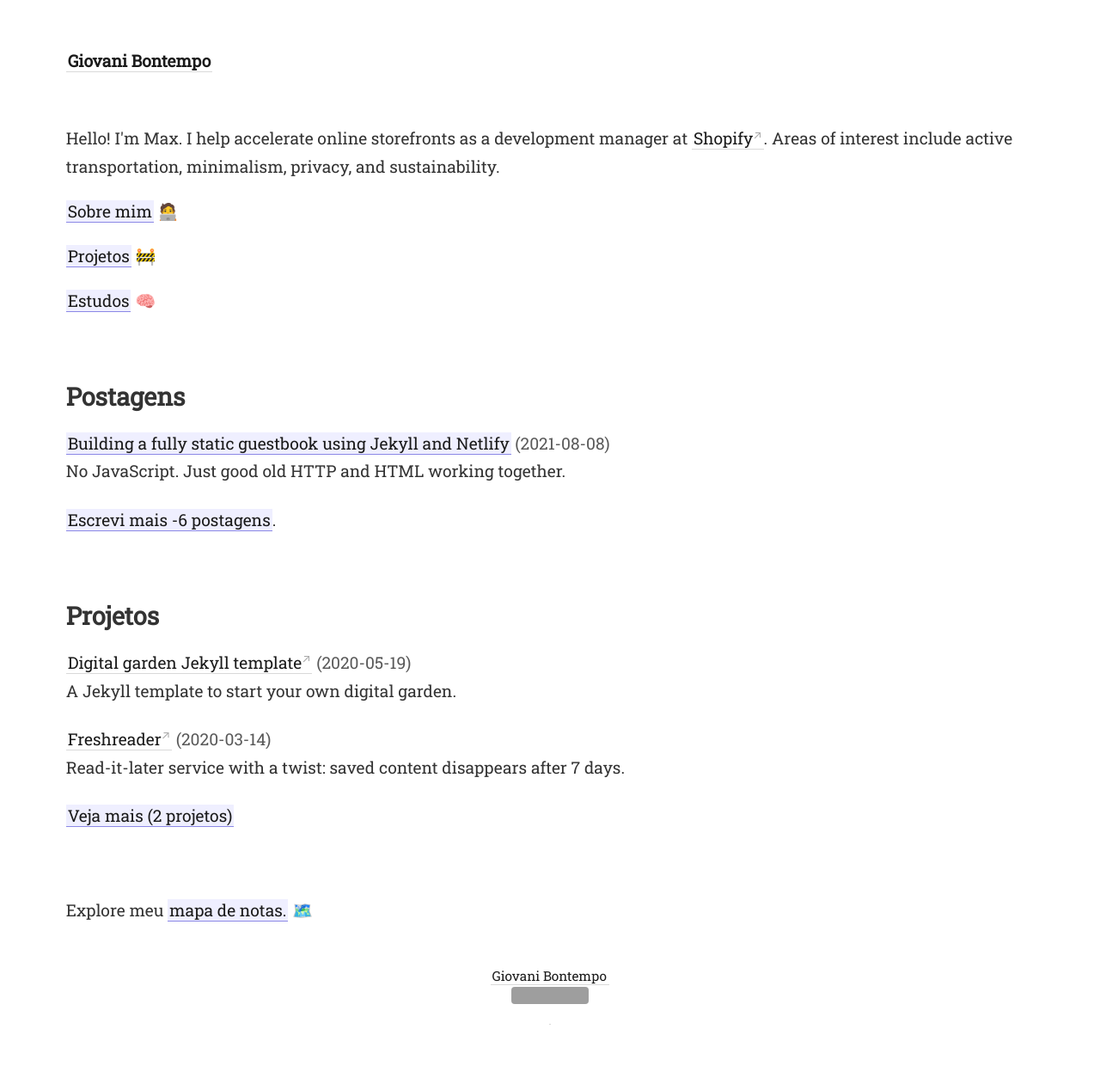
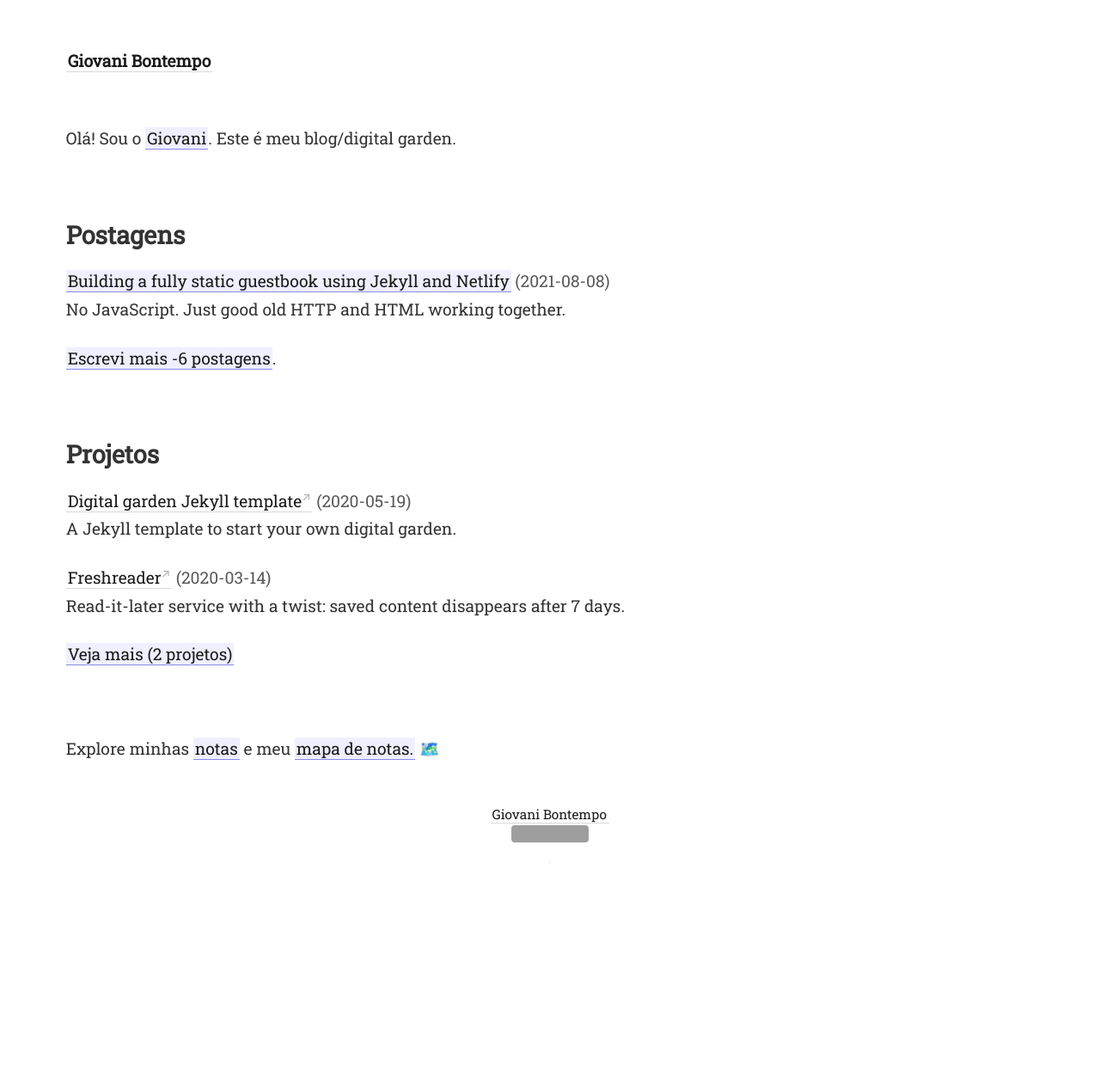
Before and after one commit to gio-bon/MyDigitalGarden, a Jekyll site: the page built from _pages/index.md, in a window 1280 px wide. Shown: the whole page at 86% size. Built offline with Jekyll 4.4.1, drawn with Linux system fonts in a browser that asks for light colours; after the commit the page ends 1072 px from its top, so only the background shows below that; grey boxes are pictures that could not be loaded.

Commit message:
notas alt

```diff
--- a/_pages/index.md
+++ b/_pages/index.md
@@ -8,16 +8,9 @@ permalink: /
 <div>
   <div>
     <p>
-      Hello! I'm Max. I help accelerate online storefronts as a development manager at <a target="_blank" rel="noopener" href="https://www.shopify.ca/">Shopify</a>.
-      Areas of interest include active transportation, minimalism, privacy, and sustainability.
+      Olá! Sou o <a class="internal-link" href="/about">Giovani</a>. Este é meu blog/digital garden.
     </p>
   </div>
-
-<div>
-  <p><a class="internal-link" href="/about">Sobre mim</a> 🧑‍💻 </p>
-  <p>[[Projetos]] 🚧 	</p>
-  <p>[[Estudos]] 🧠 <br> </p>
-</div>
 
 <div>
   <div class="grid-element">
@@ -59,7 +52,7 @@ permalink: /
 
 <div>
   <p>
-    Explore meu <a class="internal-link" href="/map">mapa de notas.</a> 🗺️ <br>
+    Explore minhas [[notas]] e meu <a class="internal-link" href="/map">mapa de notas.</a> 🗺️ <br>
   </p>
 </div>
 
```
Also changed, not shown: _notes/notas.md (renamed from _notes/Estudos.md).
